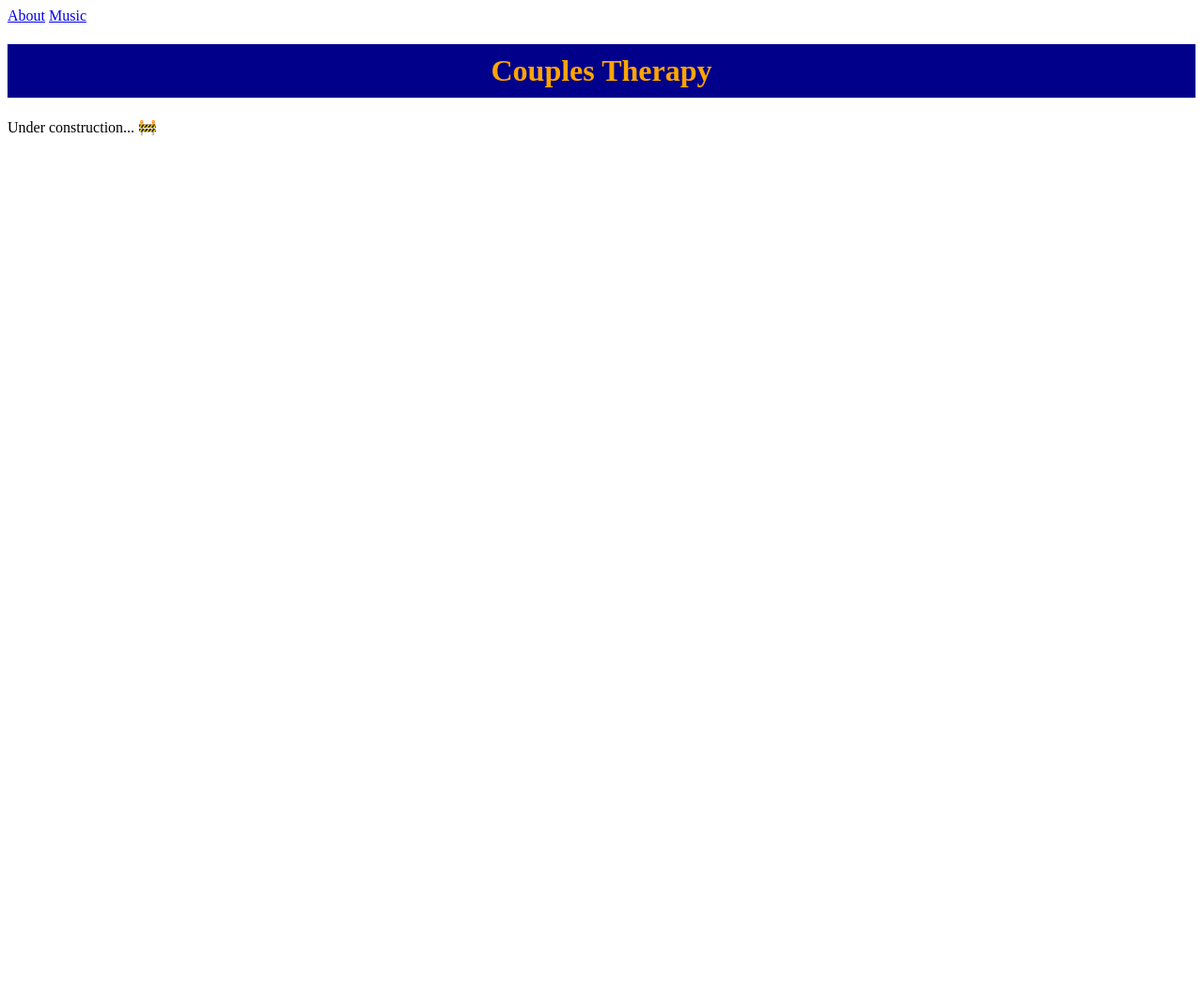
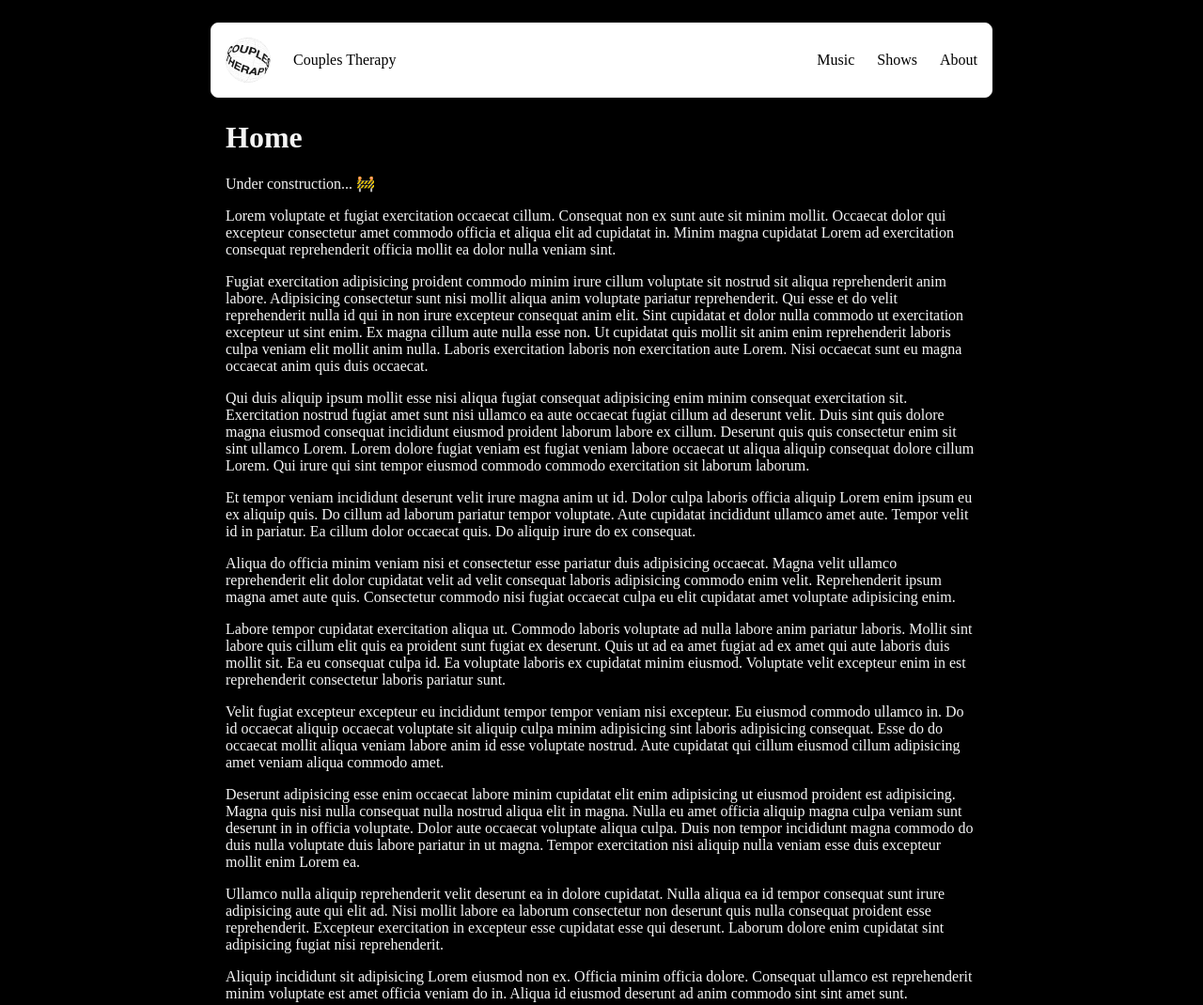
Before and after one commit to nicksinclair/couplestherapy, an Eleventy site: page src/index.md in a window 1280 px wide. Shown: the whole page at 94% size. Before the commit the page ends 800 px from the top, so only its background shows below. Built offline with nearby package versions, Linux system fonts and the light colour scheme; Eleventy itself is replaced by a stand-in of ours; files that its build step writes are made by us from their sources; files whose address does not match are found by name.

Commit message:
Support images, add shows, style navigation

```diff
--- a/package.json
+++ b/package.json
@@ -1,7 +1,6 @@
 {
   "name": "couplestherapy",
   "description": "The official Couples Therapy website",
-  "main": "index.js",
   "scripts": {
     "format": "prettier --write \"**/*.{js,json,md,njk,scss,yml}\"",
     "watch:sass": "sass src/styles/scss:public/styles/css --watch",
@@ -27,6 +26,7 @@
   "license": "ISC",
   "homepage": "http://couplestherapy.band",
   "dependencies": {
+    "@11ty/eleventy-img": "^3.1.1",
     "sass": "^1.69.0"
   },
   "devDependencies": {
--- /dev/null
+++ b/src/_data/meta.js
@@ -0,0 +1,6 @@
+module.exports = {
+  url: process.env.URL || 'http://localhost:8080',
+  siteName: 'Couples Therapy',
+  siteDescription: 'The official Couples Therapy website',
+  Instagram: 'thiscoupleneedstherapy',
+};
--- /dev/null
+++ b/src/_data/shows.json
@@ -0,0 +1,14 @@
+[
+    {
+        "name": "College Radio Day",
+        "location": "Rocky Mountain Pizza Company",
+        "date": "October 13 2023",
+        "time": "8:00 PM"
+    },
+    {
+        "name": "Rockyfest",
+        "location": "Rocky Mountain Pizza Company",
+        "date": "October 14 2023",
+        "time": "8:00 PM"
+    }
+]
--- a/src/_includes/base.njk
+++ b/src/_includes/base.njk
@@ -13,16 +13,31 @@
     <link
       rel="stylesheet"
       type="text/css"
-      href="{{ 'styles/css/main.css' | url }}"
+      href="{{ '/styles/css/main.css' | url }}"
       media="screen"
     />
 
-    <title>{{ title }}</title>
+    <title>
+      {{ title }}{% if page.url != '/' %} | {{ meta.siteName }}{% endif %}
+    </title>
   </head>
   <body>
     <nav>
-      <a href="/about">About</a>
-      <a href="/music">Music</a>
+      <a href="/" class="logo">
+        {% image "couplestherapy.svg", "Couples Therapy Logo" %}
+        <span>Couples Therapy</span>
+      </a>
+      <ul class="navigation-links">
+        <li>
+          <a href="/music">Music</a>
+        </li>
+        <li>
+          <a href="/shows">Shows</a>
+        </li>
+        <li>
+          <a href="/about">About</a>
+        </li>
+      </ul>
     </nav>
     <main>{% block content %} {{ content | safe }} {% endblock %}</main>
   </body>
--- a/src/index.md
+++ b/src/index.md
@@ -4,6 +4,26 @@ permalink: /
 title: 'Couples Therapy'
 ---
 
-# Couples Therapy
+# Home
 
 Under construction... 🚧
+
+Lorem voluptate et fugiat exercitation occaecat cillum. Consequat non ex sunt aute sit minim mollit. Occaecat dolor qui excepteur consectetur amet commodo officia et aliqua elit ad cupidatat in. Minim magna cupidatat Lorem ad exercitation consequat reprehenderit officia mollit ea dolor nulla veniam sint.
+
+Fugiat exercitation adipisicing proident commodo minim irure cillum voluptate sit nostrud sit aliqua reprehenderit anim labore. Adipisicing consectetur sunt nisi mollit aliqua anim voluptate pariatur reprehenderit. Qui esse et do velit reprehenderit nulla id qui in non irure excepteur consequat anim elit. Sint cupidatat et dolor nulla commodo ut exercitation excepteur ut sint enim. Ex magna cillum aute nulla esse non. Ut cupidatat quis mollit sit anim enim reprehenderit laboris culpa veniam elit mollit anim nulla. Laboris exercitation laboris non exercitation aute Lorem. Nisi occaecat sunt eu magna occaecat anim quis duis occaecat.
+
+Qui duis aliquip ipsum mollit esse nisi aliqua fugiat consequat adipisicing enim minim consequat exercitation sit. Exercitation nostrud fugiat amet sunt nisi ullamco ea aute occaecat fugiat cillum ad deserunt velit. Duis sint quis dolore magna eiusmod consequat incididunt eiusmod proident laborum labore ex cillum. Deserunt quis quis consectetur enim sit sint ullamco Lorem. Lorem dolore fugiat veniam est fugiat veniam labore occaecat ut aliqua aliquip consequat dolore cillum Lorem. Qui irure qui sint tempor eiusmod commodo commodo exercitation sit laborum laborum.
+
+Et tempor veniam incididunt deserunt velit irure magna anim ut id. Dolor culpa laboris officia aliquip Lorem enim ipsum eu ex aliquip quis. Do cillum ad laborum pariatur tempor voluptate. Aute cupidatat incididunt ullamco amet aute. Tempor velit id in pariatur. Ea cillum dolor occaecat quis. Do aliquip irure do ex consequat.
+
+Aliqua do officia minim veniam nisi et consectetur esse pariatur duis adipisicing occaecat. Magna velit ullamco reprehenderit elit dolor cupidatat velit ad velit consequat laboris adipisicing commodo enim velit. Reprehenderit ipsum magna amet aute quis. Consectetur commodo nisi fugiat occaecat culpa eu elit cupidatat amet voluptate adipisicing enim.
+
+Labore tempor cupidatat exercitation aliqua ut. Commodo laboris voluptate ad nulla labore anim pariatur laboris. Mollit sint labore quis cillum elit quis ea proident sunt fugiat ex deserunt. Quis ut ad ea amet fugiat ad ex amet qui aute laboris duis mollit sit. Ea eu consequat culpa id. Ea voluptate laboris ex cupidatat minim eiusmod. Voluptate velit excepteur enim in est reprehenderit consectetur laboris pariatur sunt.
+
+Velit fugiat excepteur excepteur eu incididunt tempor tempor veniam nisi excepteur. Eu eiusmod commodo ullamco in. Do id occaecat aliquip occaecat voluptate sit aliquip culpa minim adipisicing sint laboris adipisicing consequat. Esse do do occaecat mollit aliqua veniam labore anim id esse voluptate nostrud. Aute cupidatat qui cillum eiusmod cillum adipisicing amet veniam aliqua commodo amet.
+
+Deserunt adipisicing esse enim occaecat labore minim cupidatat elit enim adipisicing ut eiusmod proident est adipisicing. Magna quis nisi nulla consequat nulla nostrud aliqua elit in magna. Nulla eu amet officia aliquip magna culpa veniam sunt deserunt in in officia voluptate. Dolor aute occaecat voluptate aliqua culpa. Duis non tempor incididunt magna commodo do duis nulla voluptate duis labore pariatur in ut magna. Tempor exercitation nisi aliquip nulla veniam esse duis excepteur mollit enim Lorem ea.
+
+Ullamco nulla aliquip reprehenderit velit deserunt ea in dolore cupidatat. Nulla aliqua ea id tempor consequat sunt irure adipisicing aute qui elit ad. Nisi mollit labore ea laborum consectetur non deserunt quis nulla consequat proident esse reprehenderit. Excepteur exercitation in excepteur esse cupidatat esse qui deserunt. Laborum dolore enim cupidatat sint adipisicing fugiat nisi reprehenderit.
+
+Aliquip incididunt sit adipisicing Lorem eiusmod non ex. Officia minim officia dolore. Consequat ullamco est reprehenderit minim voluptate est amet officia veniam do in. Aliqua id eiusmod deserunt ad anim commodo sint sint amet sunt.
--- /dev/null
+++ b/src/styles/scss/_nav.scss
@@ -0,0 +1,48 @@
+nav {
+  align-items: center;
+  background-color: white;
+  border: 1px solid whitesmoke;
+  border-radius: 8px;
+  display: flex;
+  flex-direction: row;
+  justify-content: space-between;
+  margin: 24px auto;
+  max-width: 800px;
+  padding: calc(16px - 1px);
+  position: sticky;
+  top: 24px;
+
+  .logo {
+    align-items: center;
+    display: flex;
+    flex-direction: row;
+    gap: 24px;
+
+    img {
+      aspect-ratio: 1 / 1;
+      height: 48px;
+      width: 48px;
+    }
+  }
+
+  .navigation-links {
+    align-items: center;
+    display: flex;
+    flex-direction: row;
+    gap: 24px;
+    list-style: none;
+    margin: 0;
+    padding: 0;
+
+    a {
+      &:hover {
+        text-decoration: underline solid;
+      }
+    }
+  }
+
+  a {
+    color: black;
+    text-decoration: none;
+  }
+}
--- /dev/null
+++ b/src/styles/scss/_page.scss
@@ -0,0 +1,5 @@
+ol, ul {
+    list-style: none;
+    margin: 0;
+    padding: 0;
+}
--- a/src/styles/scss/main.scss
+++ b/src/styles/scss/main.scss
@@ -1,6 +1,19 @@
-h1 {
-  background-color: darkblue;
-  color: orange;
-  padding: 10px;
-  text-align: center;
+@import 'nav';
+
+@import 'page';
+
+body {
+  background-color: black;
+  color: whitesmoke;
+  margin: 0;
+
+  main {
+    margin: 0 auto;
+    max-width: 800px;
+    padding: 0 16px 64px 16px;
+
+    // article {
+    //   max-width: 65ch;
+    // }
+  }
 }
```
Also changed, not shown: src/_includes/page.njk (+1 -9 lines), src/pages/404.md (added, +10 -0 lines), src/pages/about.md (+4 -0 lines), src/pages/music.md (+2 -0 lines), src/pages/shows.md (added, +18 -0 lines), .eleventy.config.images.js (added), .eleventy.js, README.md, src/static/couplestherapy.svg (added), src/static/logo.png (renamed from src/media/images/logo.png), 1 other file.
